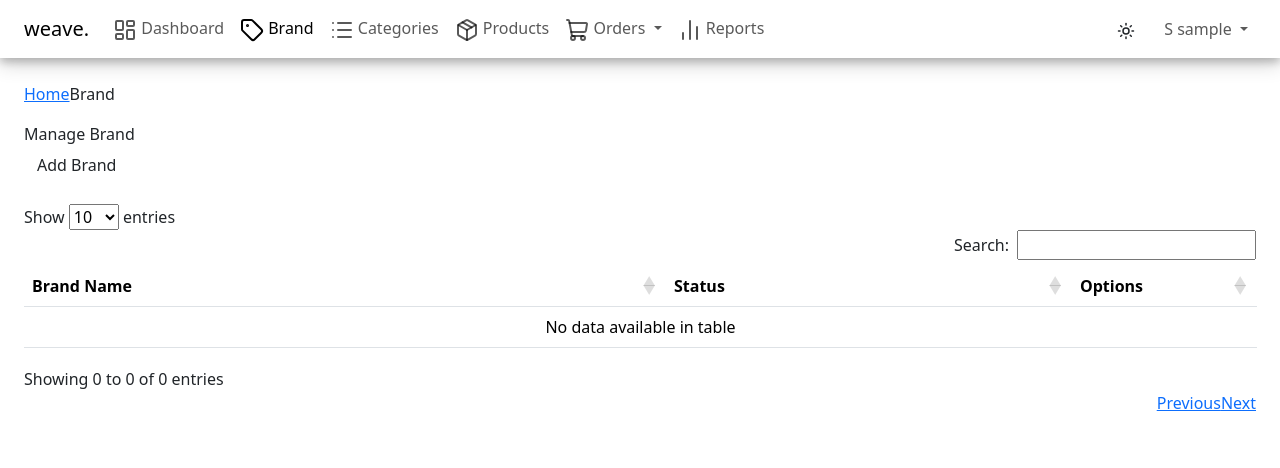
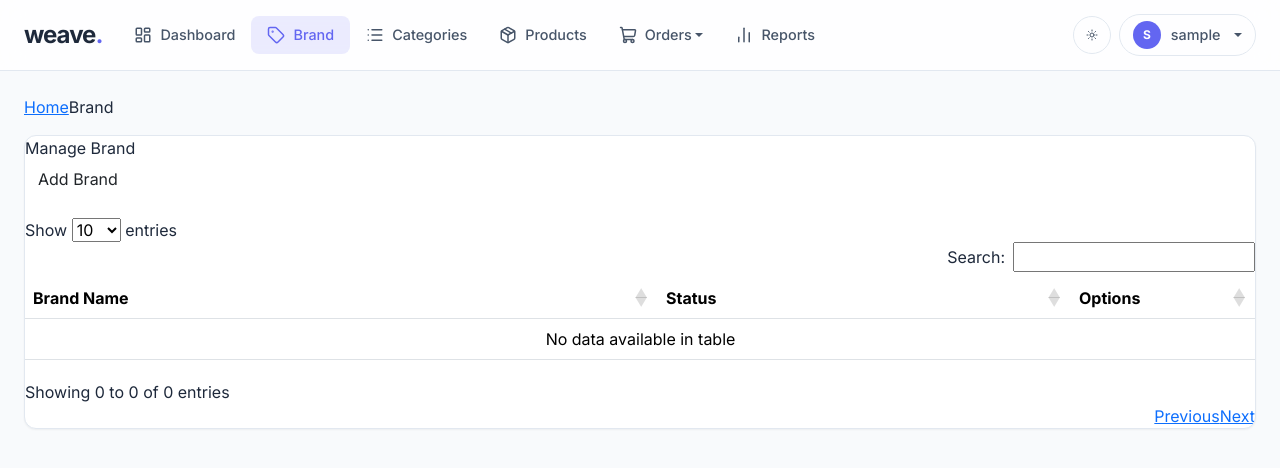
Before and after one commit to gokulsenthilkumar3/weave, a PHP site: page /brand.php in a window 1280 px wide. Shown: the top 468 px of the page. Run offline with PHP 8.4, Linux system fonts and the light colour scheme; the visitor is signed in with stand-in values (Sample User, id 1); data that the repository does not hold is empty; some libraries are stand-ins or nearby versions.

Commit message:
Refactor custom CSS for modern design system

```diff
--- a/weave/custom/css/custom.css
+++ b/weave/custom/css/custom.css
@@ -1,44 +1,173 @@
-nav.navbar:hover {
-	box-shadow: 0 4px 8px 0 rgba(0, 0, 0, 0.2), 0 6px 20px 0 rgba(0, 0, 0, 0.19);
+/*
+ * custom.css - Modern Design System for Weave
+ */
+
+:root {
+    --primary: #6366f1;
+    --primary-hover: #4f46e5;
+    --bg-body: #f8fafc;
+    --bg-gradient: linear-gradient(135deg, #f8fafc 0%, #e2e8f0 100%);
+    --surface: #ffffff;
+    --border: #e2e8f0;
+    --text-primary: #1e293b;
+    --text-secondary: #475569;
+    --text-muted: #94a3b8;
+    --input-bg: #ffffff;
+    --nav-bg: rgba(255, 255, 255, 0.8);
+    --radius-sm: 0.375rem;
+    --radius-md: 0.5rem;
+    --radius-lg: 0.75rem;
+    --radius-xl: 1rem;
+    --shadow-sm: 0 1px 2px 0 rgb(0 0 0 / 0.05);
+    --shadow-md: 0 4px 6px -1px rgb(0 0 0 / 0.1), 0 2px 4px -2px rgb(0 0 0 / 0.1);
+    --shadow-lg: 0 10px 15px -3px rgb(0 0 0 / 0.1), 0 4px 6px -4px rgb(0 0 0 / 0.1);
 }
 
-button.button1:hover {
-	box-shadow: 0 12px 16px 0 rgba(0,0,0,0.24),0 17px 50px 0 rgba(0,0,0,0.19);
+[data-theme=\"dark\"] {
+    --primary: #818cf8;
+    --primary-hover: #6366f1;
+    --bg-body: #0f172a;
+    --bg-gradient: radial-gradient(circle at top right, #1e293b, #0f172a);
+    --surface: #1e293b;
+    --border: #334155;
+    --text-primary: #f8fafc;
+    --text-secondary: #cbd5e1;
+    --text-muted: #64748b;
+    --input-bg: #0f172a;
+    --nav-bg: rgba(15, 23, 42, 0.8);
 }
 
-div.card {
-  width: 100%;
-  box-shadow: 0 4px 8px 0 rgba(0, 0, 0, 0.2), 0 6px 20px 0 rgba(0, 0, 0, 0.19);
-  text-align: center;
+body {
+    background-color: var(--bg-body);
+    color: var(--text-primary);
+    font-family: 'Inter', system-ui, -apple-system, sans-serif;
+    -webkit-font-smoothing: antialiased;
+    transition: background-color 0.3s, color 0.3s;
 }
 
-
-div.cardHeader {
-    background-color: #4CAF50;
-    color: white;
-    padding: 10px;
-    font-size: 40px;
+.weave-navbar {
+    background: var(--nav-bg) !important;
+    backdrop-filter: blur(12px);
+    border-bottom: 1px solid var(--border);
+    padding: 0.75rem 0;
+    position: sticky;
+    top: 0;
+    z-index: 1030;
 }
 
-div.cardContainer {
-    padding: 10px;
+.weave-brand {
+    font-weight: 800;
+    font-size: 1.5rem;
+    letter-spacing: -1px;
+    color: var(--text-primary) !important;
 }
 
+.brand-dot { color: var(--primary); }
 
-.div-hide {
-	display: none;
+.nav-link {
+    color: var(--text-secondary) !important;
+    font-weight: 500;
+    font-size: 0.9rem;
+    padding: 0.5rem 1rem !important;
+    border-radius: var(--radius-md);
+    transition: all 0.2s;
+    display: flex;
+    align-items: center;
 }
 
-.kv-file-zoom {
-	display: none;
+.nav-link:hover {
+    color: var(--primary) !important;
+    background: rgba(99, 102, 241, 0.08);
 }
 
-div.kv-avatar div.file-input div.file-preview {
-	width: 200px;
+.nav-link.active {
+    color: var(--primary) !important;
+    background: rgba(99, 102, 241, 0.12);
 }
 
-/*login form*/
-.vertical {
-	padding-top: 150px;
-	padding-bottom: 150px;
+.nav-icon {
+    width: 18px;
+    height: 18px;
+    margin-right: 8px;
 }
+
+.card, .panel {
+    background: var(--surface);
+    border: 1px solid var(--border);
+    border-radius: var(--radius-lg);
+    box-shadow: var(--shadow-sm);
+    overflow: hidden;
+}
+
+.card-header {
+    background: transparent;
+    border-bottom: 1px solid var(--border);
+    padding: 1.25rem;
+    font-weight: 600;
+}
+
+.btn-primary { background-color: var(--primary); border-color: var(--primary); }
+.btn-primary:hover { background-color: var(--primary-hover); border-color: var(--primary-hover); }
+
+.user-menu {
+    display: flex;
+    align-items: center;
+    gap: 10px;
+    padding: 0.4rem 0.8rem !important;
+    border: 1px solid var(--border);
+    border-radius: 50px;
+}
+
+.user-avatar {
+    width: 28px;
+    height: 28px;
+    background: var(--primary);
+    color: #fff;
+    border-radius: 50%;
+    display: flex;
+    align-items: center;
+    justify-content: center;
+    font-weight: 700;
+    font-size: 0.75rem;
+}
+
+.theme-toggle {
+    width: 38px;
+    height: 38px;
+    border-radius: 50%;
+    display: flex;
+    align-items: center;
+    justify-content: center;
+    color: var(--text-secondary);
+    border: 1px solid var(--border);
+    transition: all 0.2s;
+}
+
+.theme-toggle:hover {
+    background: var(--border);
+    color: var(--text-primary);
+}
+
+.weave-dropdown {
+    background: var(--surface);
+    border: 1px solid var(--border);
+    border-radius: var(--radius-md);
+    box-shadow: var(--shadow-lg);
+    padding: 0.5rem;
+}
+
+.dropdown-item {
+    color: var(--text-secondary);
+    border-radius: var(--radius-sm);
+    padding: 0.6rem 1rem;
+    display: flex;
+    align-items: center;
+}
+
+.kpi-card { padding: 1.5rem; position: relative; }
+.kpi-value { font-size: 1.75rem; font-weight: 700; }
+.kpi-label { color: var(--text-muted); font-size: 0.85rem; font-weight: 600; text-transform: uppercase; }
+.kpi-icon { position: absolute; right: 1.5rem; top: 1.5rem; opacity: 0.1; width: 40px; height: 40px; }
+
+.vertical { padding-top: 150px; padding-bottom: 150px; }
+.div-hide { display: none; }
```
